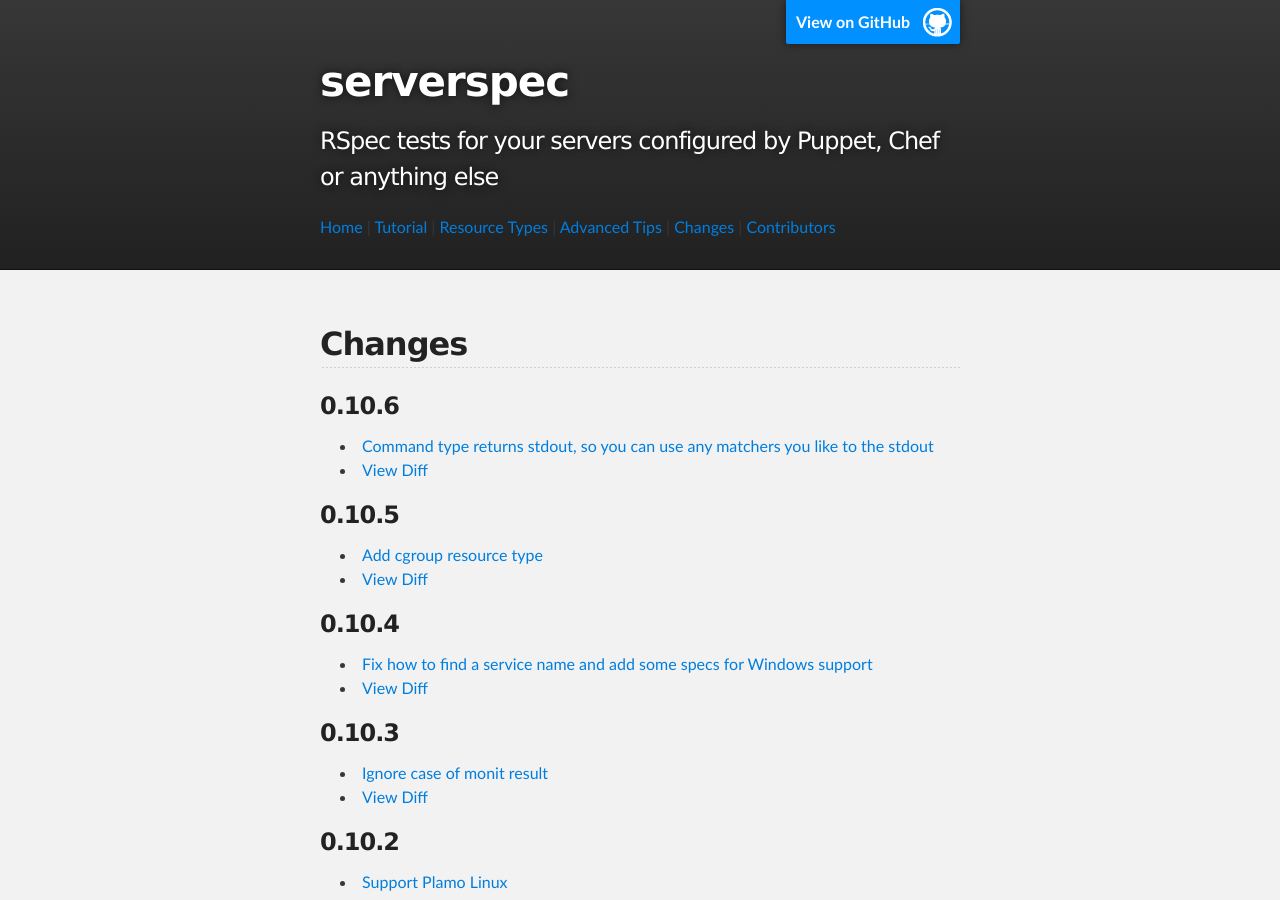
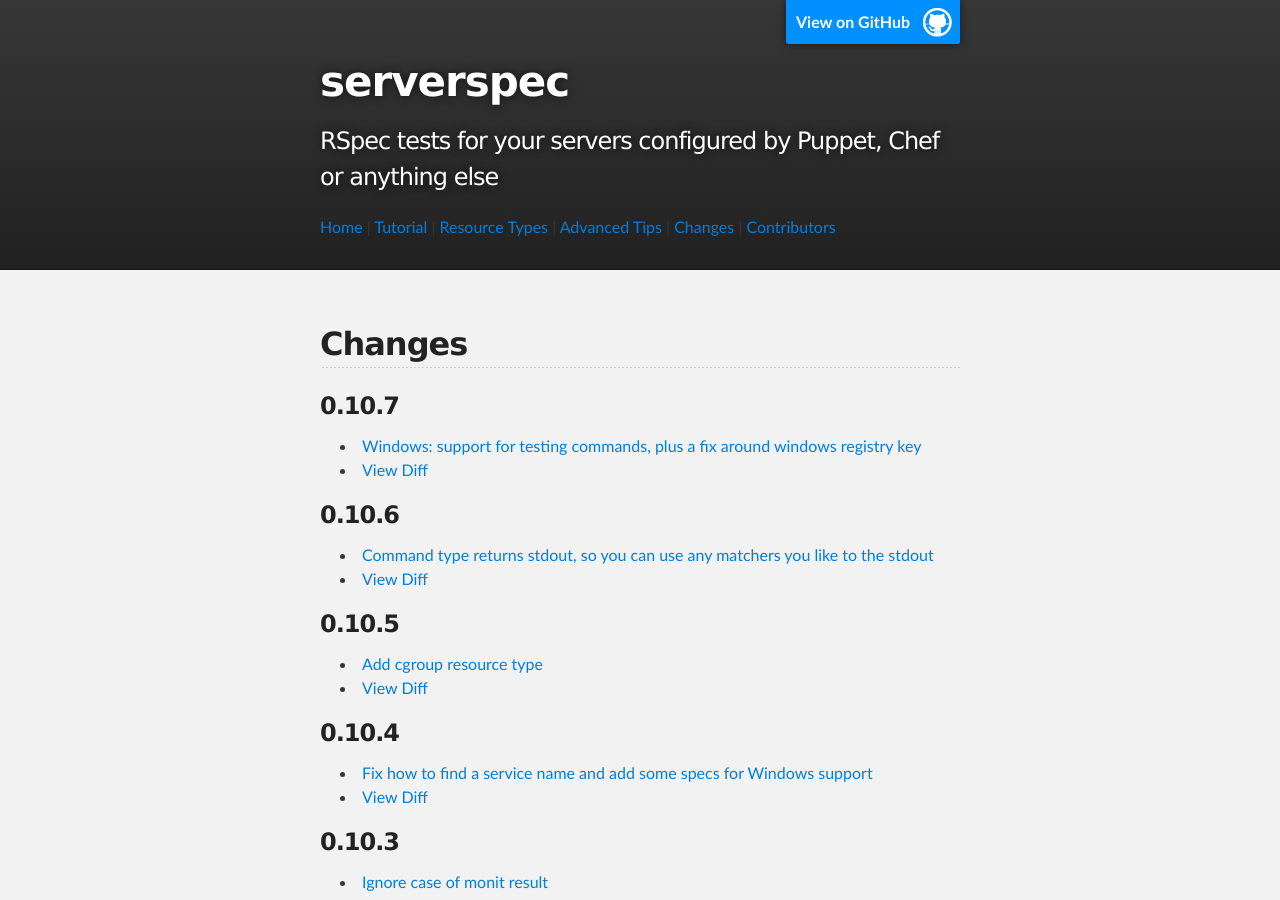
Before and after one commit to serverspec/serverspec.github.io, a Jekyll site: the page built from changes.md, in a window 1280 px wide and 900 px high. Built offline with Jekyll 4.4.1, drawn with Linux system fonts in a browser that asks for light colours; Markdown is read by kramdown in place of the engine named in the settings.

Commit message:
Add changes of v0.10.7

```diff
--- a/changes.md
+++ b/changes.md
@@ -4,6 +4,11 @@ title: Changes
 ---
 
 ## Changes
+
+### 0.10.7
+
+ * [Windows: support for testing commands, plus a fix around windows registry key](https://github.com/serverspec/serverspec/pull/282)
+ * [View Diff](https://github.com/serverspec/serverspec/compare/v0.10.6...v0.10.7)
 
 ### 0.10.6
 
```
